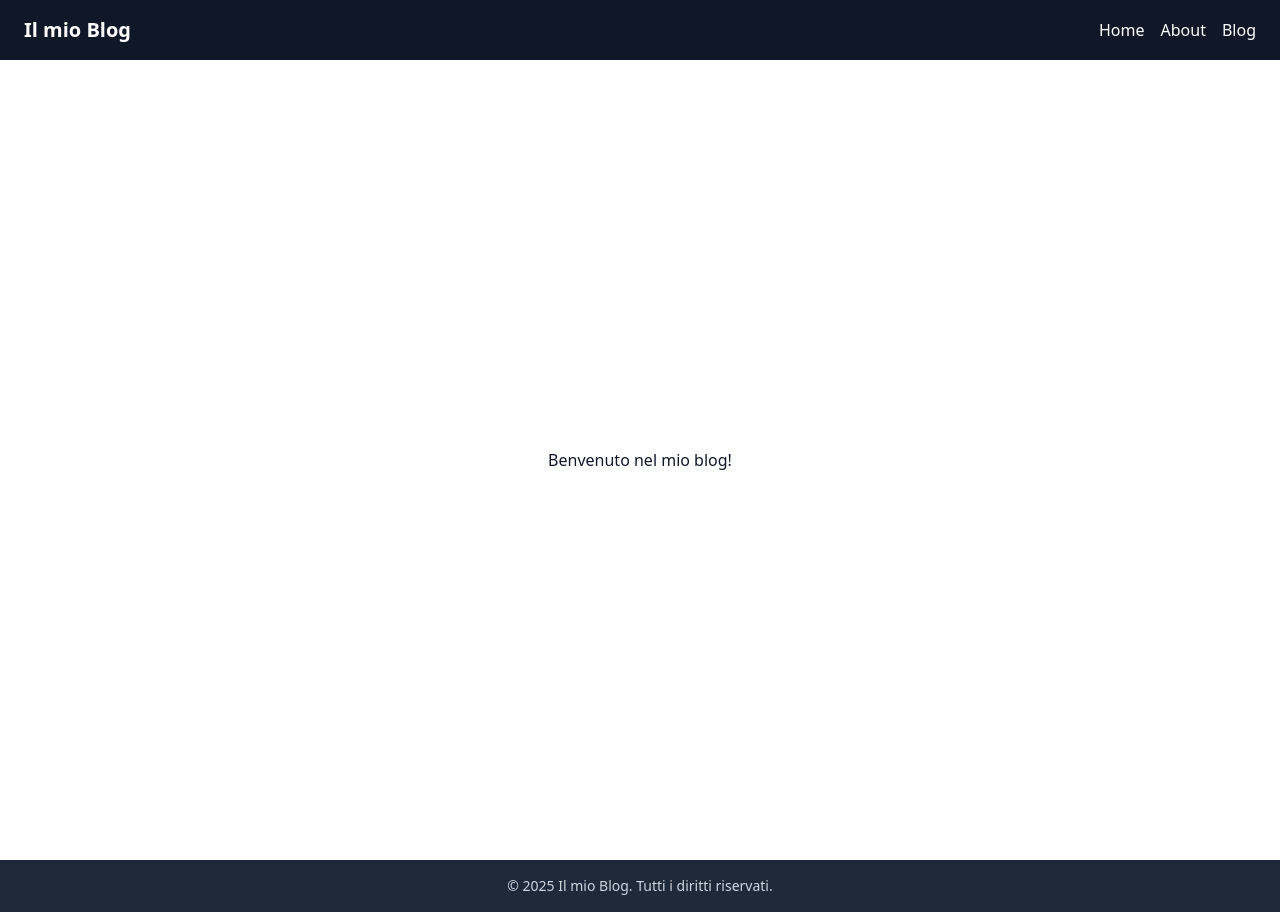
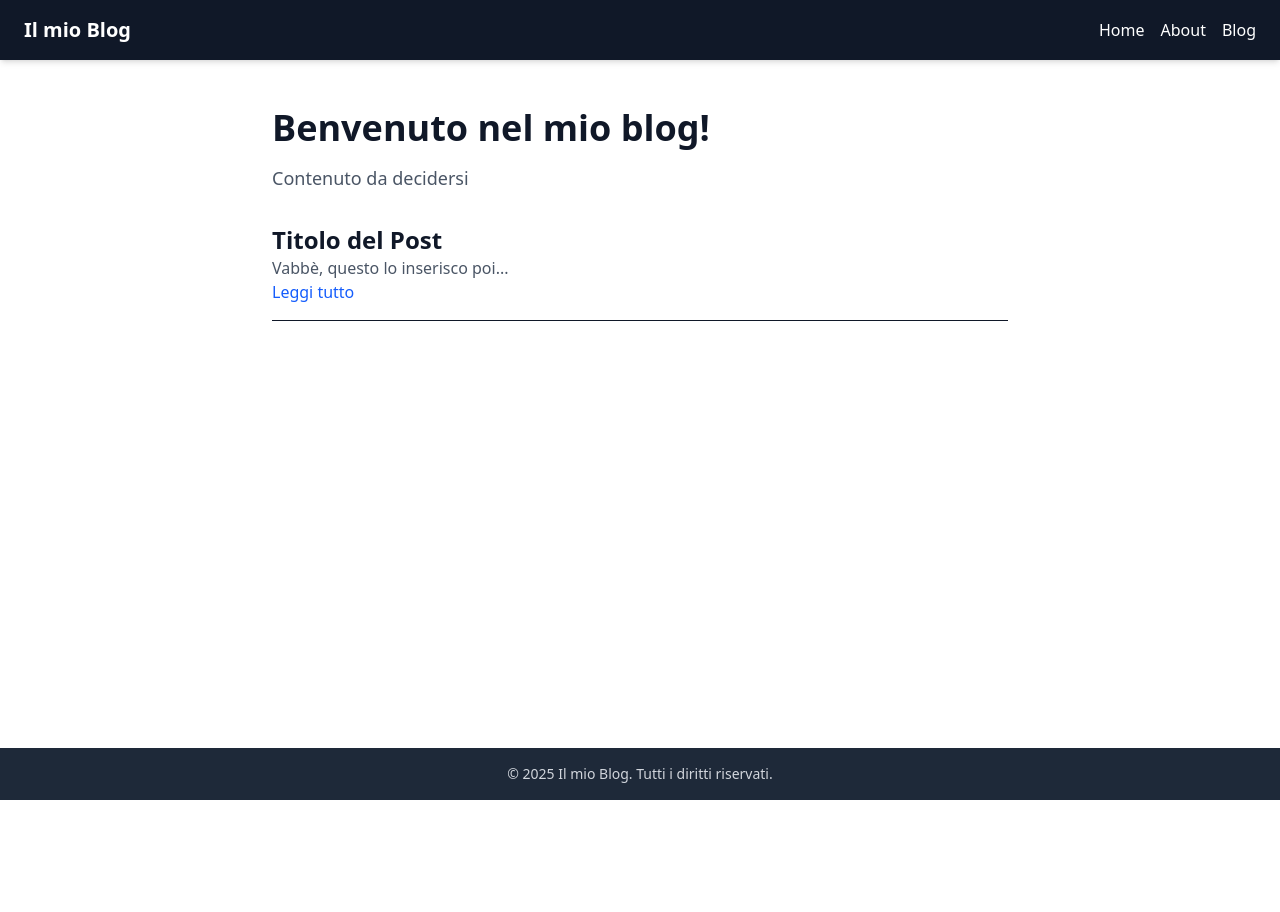
Before and after one commit to DjamboOfficial/djambo-blog, a Next.js app: page / in a window 1280 px wide. After the commit the page ends 800 px from the top, so only its background shows below. Built offline with nearby package versions, Linux system fonts and the light colour scheme.

Commit message:
added static pages

```diff
--- /dev/null
+++ b/src/app/about/page.js
@@ -0,0 +1,28 @@
+export const metadata = {
+  title: "Chi sono",
+  description: "Descrizione",
+};
+
+export default function AboutPage() {
+  return (
+    <section className="max-w-3xl mx-auto px-4 py-12">
+      <h1 className="text-4-xl font-bold mb-4">Chi sono</h1>
+      <p className="text-lg text-gray-700 dark:text-gray-300 mb-4">
+        Parole, parole, parole...
+      </p>
+
+      <p className="text-lg text-gray-700 dark:text-gray-300 mb-4">
+        Qui condivido robe.
+      </p>
+      <p className="Se vuoi scrivermi, dai un'occhiata alla sezione">
+        Se vuoi scrivermi, dai un’occhiata alla sezione{" "}
+        <a
+          href="/contact"
+          className="text-blue-600 dark:text-blue-400 hover:underline"
+        >
+          Contatti.
+        </a>
+      </p>
+    </section>
+  );
+}
--- a/src/app/page.js
+++ b/src/app/page.js
@@ -1,7 +1,26 @@
 export default function HomePage() {
   return (
-    <main className="min-h-screen flex items-center justify-center bg-white text-gray-900">
-      <p>Benvenuto nel mio blog!</p>
-    </main>
+    <section className="max-w-3xl mx-auto px-4 py-12">
+      <h1 className="text-4xl font-bold mb-4">Benvenuto nel mio blog!</h1>
+      <p className="text-lg text-gray-600 dark:text-gray-400 mb-8">
+        Contenuto da decidersi
+      </p>
+
+      <div className="space-y-8">
+        <article className="border-b pb-4">
+          <h2 className="text-2xl font-semibold">Titolo del Post</h2>
+          <p className="text-gray-600 dark:text-gray-400">
+            Vabbè, questo lo inserisco poi...
+          </p>
+
+          <a
+            href="#"
+            className="text-blue-600 dark:text-blue-400 font-medium hover:underline"
+          >
+            Leggi tutto
+          </a>
+        </article>
+      </div>
+    </section>
   );
 }
```
